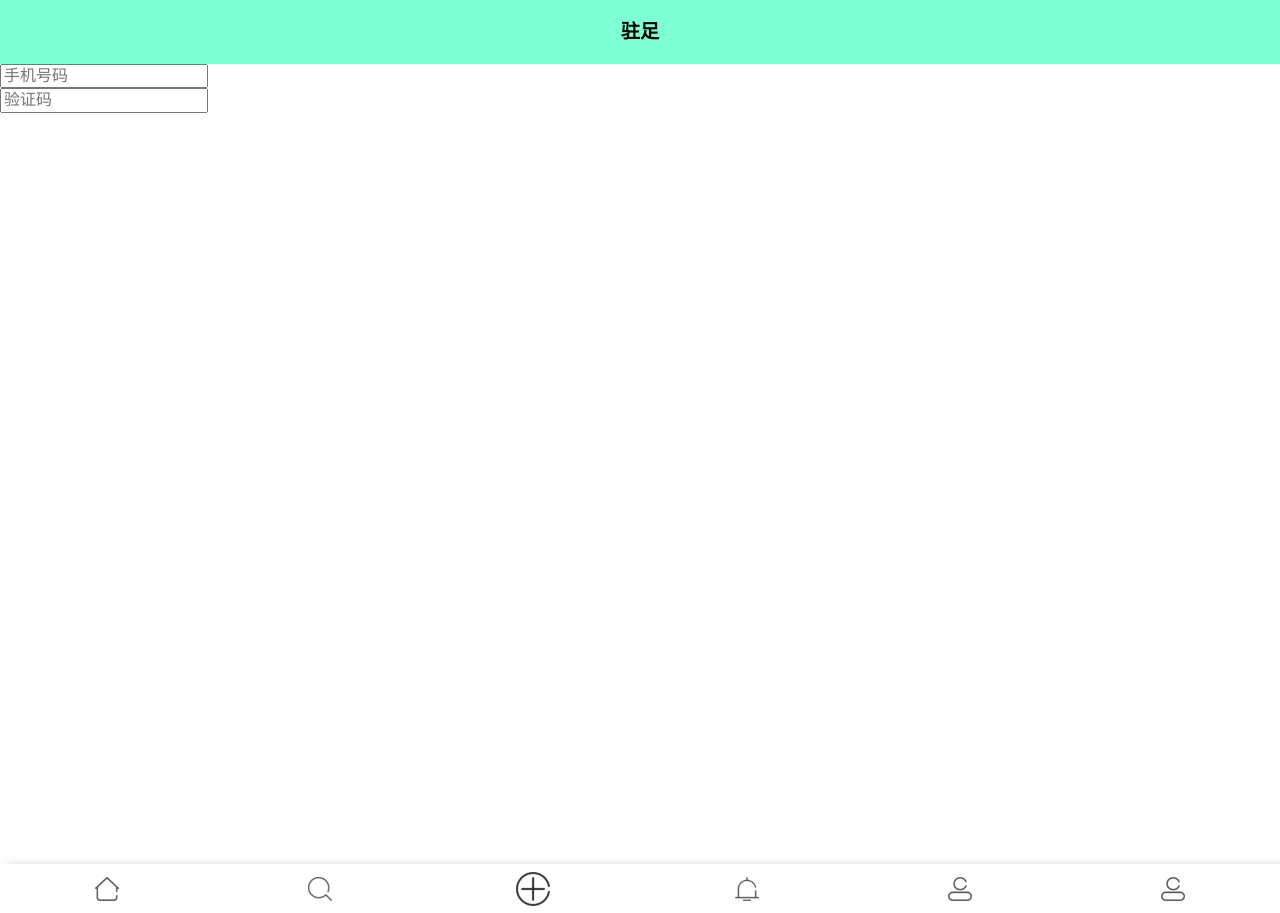
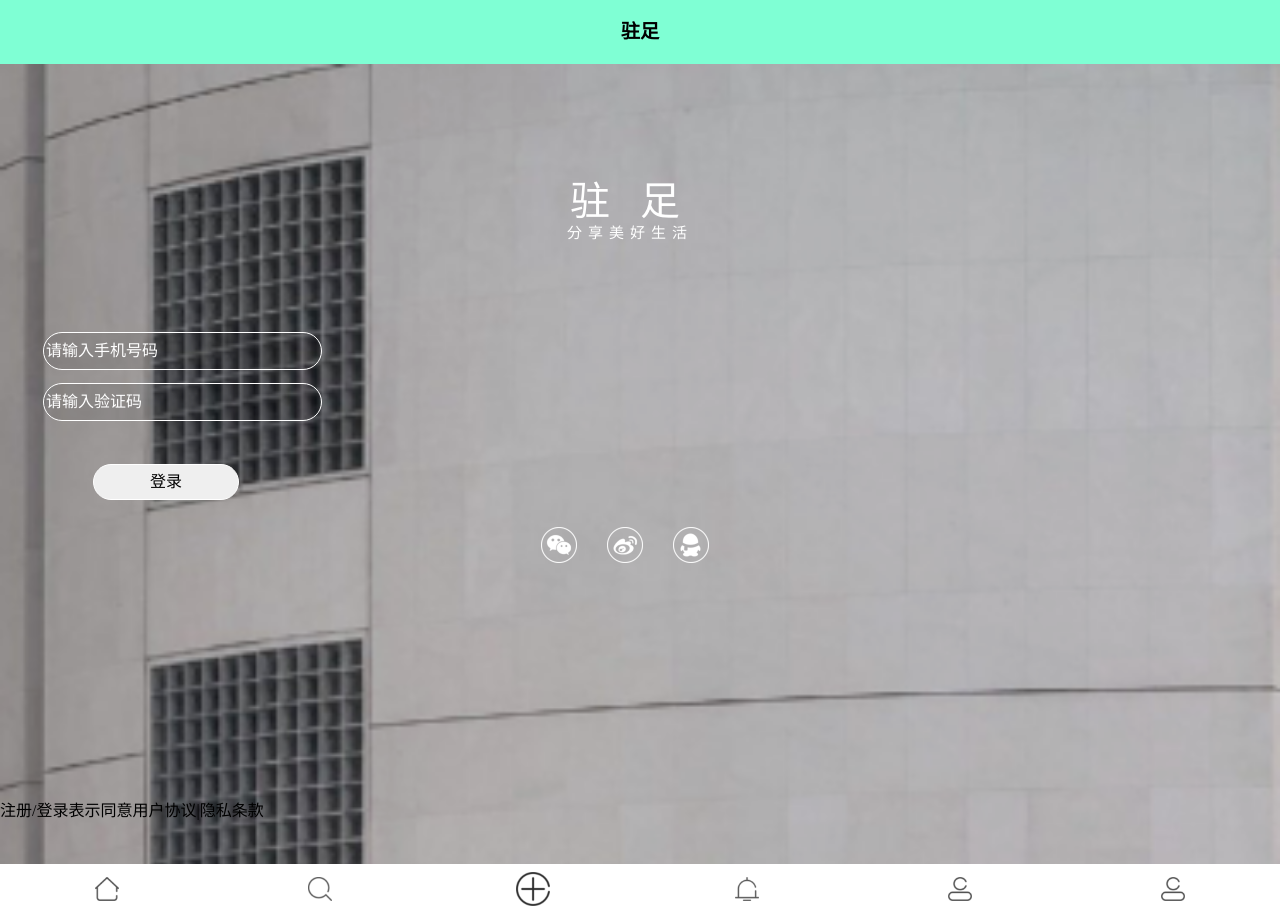
Before and after one commit to IsCatBoy/zhuzuS, a Vue app: page /login in a window 1280 px wide. Built offline with nearby package versions, Linux system fonts and the light colour scheme.

Commit message:
login1.2

```diff
--- a/src/views/Mine/Mine.vue
+++ b/src/views/Mine/Mine.vue
@@ -1,6 +1,6 @@
 <template>
   <div class="page Mine">this is Mine page
-    <router-link to="/login">登录</router-link>
+
   </div>
 </template>
 
--- a/src/views/login_register/Login.vue
+++ b/src/views/login_register/Login.vue
@@ -1,8 +1,30 @@
 <template>
   <div class="page login">
-    <input type="text" name="username" placeholder="手机号码" />
-    <br />
-    <input type="password" name="password" placeholder="验证码" />
+    <div class="title">
+      <div>驻足</div>
+      <div>分享美好生活</div>
+    </div>
+    <form action class="form">
+      <input class="ipt" type="text" name="username" placeholder="请输入手机号码" />
+      <br />
+      <input class="ipt" type="password" name="password" placeholder="请输入验证码" />
+    </form>
+    <button class="btn">登录</button>
+    <ul class="incon">
+      <li>
+        <img src="../../assets/loginPage/weixinicon.png" alt />
+      </li>
+      <li>
+        <img src="../../assets/loginPage/weiboicon.png" alt />
+      </li>
+      <li>
+        <img src="../../assets/loginPage/qqicon.png" alt />
+      </li>
+    </ul>
+    <div class="tip">
+      <span>注册/登录表示同意</span>
+      <a>用户协议|隐私条款</a>
+    </div>
   </div>
 </template>
 
@@ -16,7 +38,75 @@ export default {
 };
 </script>
 <style lang="scss" scoped>
+ul,
+li {
+  padding: 0;
+  margin: 0;
+  list-style: none;
+}
 .page {
   height: 100%;
+  background: url("../../assets/loginPage/bannerlogin.png") no-repeat;
+  background-size: cover;
+  position: relative;
+  // 设置placeholder的颜色
+  input::-webkit-input-placeholder {
+    color: #fff;
+  }
+  .title {
+    text-align: center;
+    position: relative;
+    top: 1.15rem;
+    left: 0;
+    color: #ffffff;
+
+    :nth-child(1) {
+      font-size: 0.4rem;
+      letter-spacing: 0.3rem;
+    }
+    :nth-child(2) {
+      font-size: 0.15rem;
+      letter-spacing: 0.06rem;
+      margin-left: -0.2rem;
+    }
+  }
+  .form {
+    position: absolute;
+    top: 2.61rem;
+    left: 0.43rem;
+    .ipt {
+      width: 2.79rem;
+      height: 0.38rem;
+      margin: 0.065rem auto;
+      border-radius: 0.19rem;
+      background-color: rgba(0, 0, 0, 0.1);
+      color: #ffffff;
+      border: 0.005rem solid white;
+      outline: none;
+    }
+  }
+  .btn {
+    position: absolute;
+    top: 4rem;
+    left: 0.93rem;
+    width: 1.46rem;
+    height: 0.36rem;
+    border: 0.005rem solid white;
+    border-radius: 0.19rem;
+    outline: none;
+  }
+  .incon {
+    display: flex;
+    justify-content: center;
+    position: relative;
+    top: 4rem;
+    li {
+      margin-right: 0.3rem;
+    }
+  }
+.tip{
+  position: absolute;
+  bottom: .44rem;
+}
 }
 </style>
```
